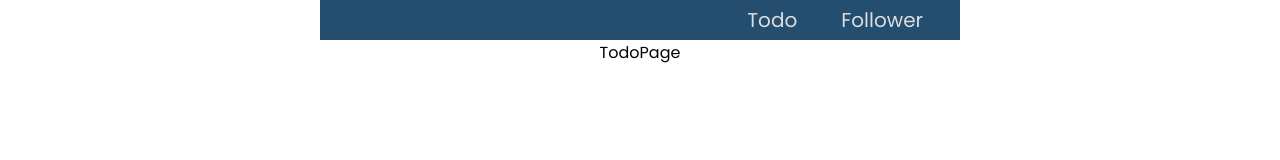
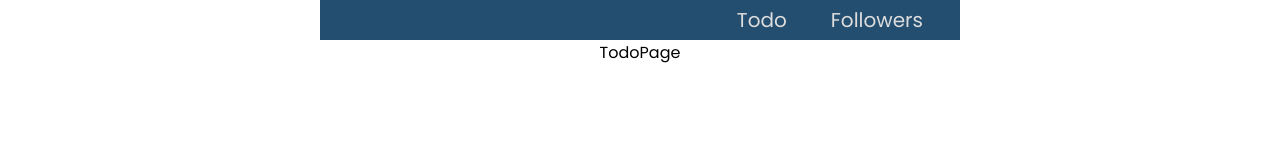
Before and after one commit to dsdeepak17/jest-rtl-session, a React (Create React App) app: page / in a window 1280 px wide. Shown: the top 160 px of the page. Built offline with nearby package versions, Linux system fonts and the light colour scheme.

Commit message:
test header

```diff
--- a/src/components/Header/Header.jsx
+++ b/src/components/Header/Header.jsx
@@ -3,10 +3,10 @@ import { Link } from 'react-router-dom'
 
 function Header() {
   return (
-    <header className='header'>
+    <header className='header' data-testid='header'>
       <nav>
         <Link to="/">Todo</Link>
-        <Link to="/followers">Follower</Link>
+        <Link to="/followers">Followers</Link>
       </nav>
     </header>
   )
```
Also changed, not shown: 1 other file (tests, documents, lock files or other folders).
